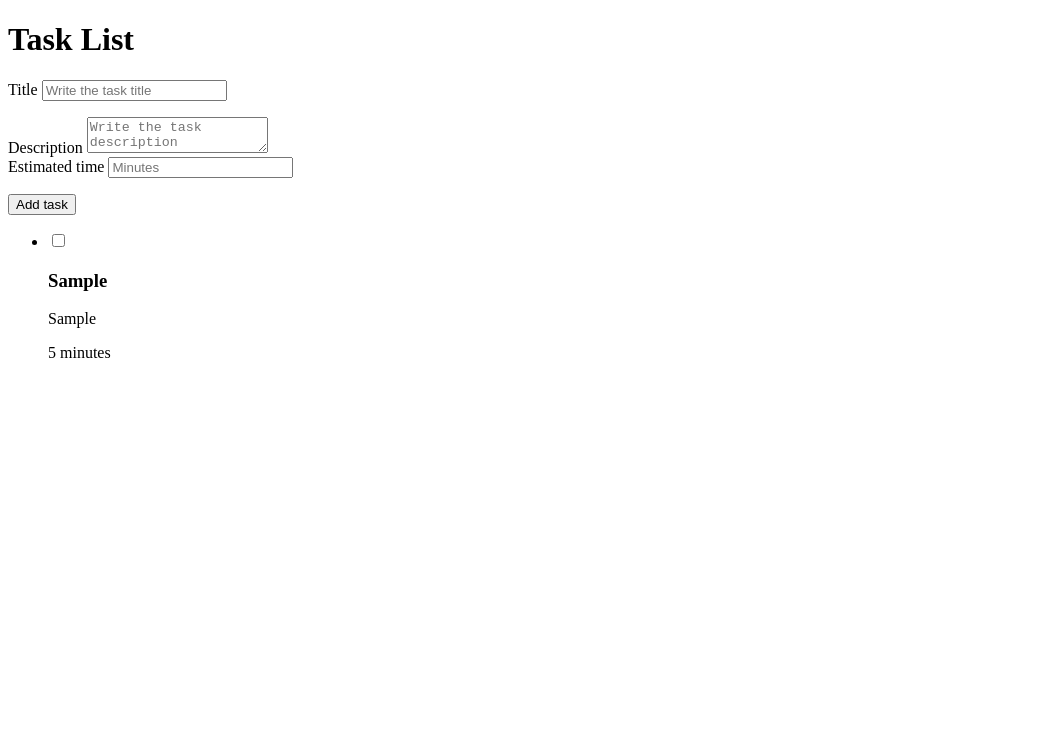
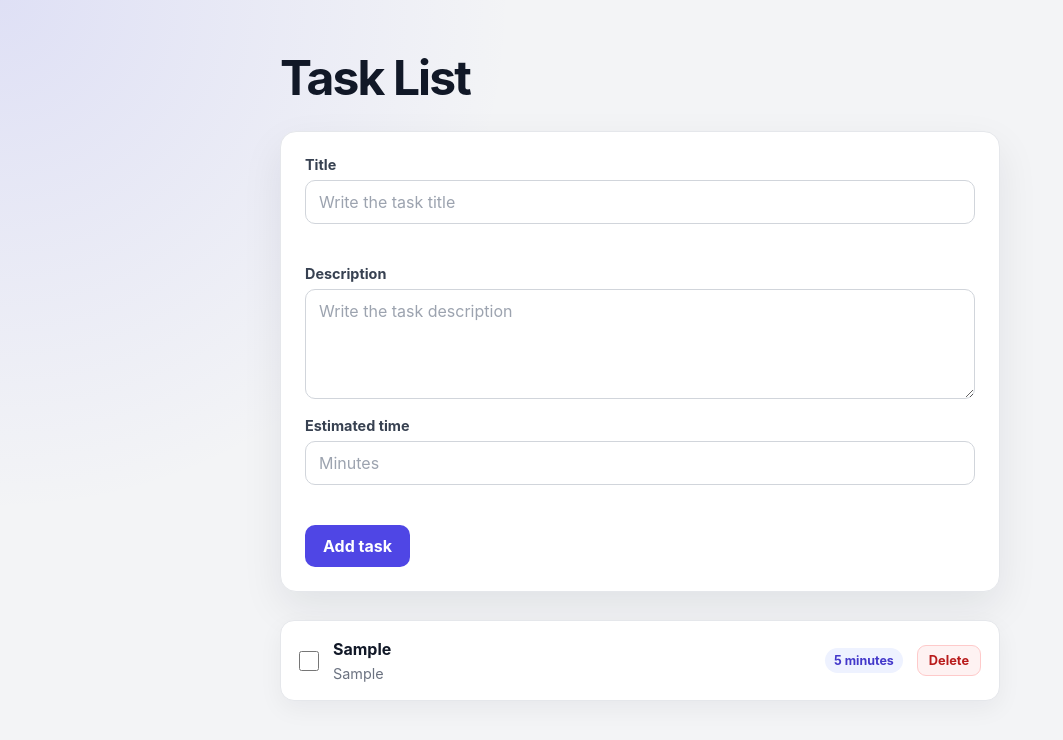
Before and after one commit to aishend/simple-todo, a plain HTML site: page index.html in a window 1280 px wide. Both pictures are taken after typing "Sample", "Sample", "5" into the empty fields and a click on the button "Add task". Shown: the whole page, without its empty margins (0-1063 px from the left). Drawn offline with Linux system fonts and the light colour scheme.

Commit message:
cleaned and refactored code

```diff
--- a/index.html
+++ b/index.html
@@ -4,6 +4,7 @@
   <meta charset="UTF-8" />
   <meta name="viewport" content="width=device-width, initial-scale=1.0" />
   <title>Task List</title>
+  <link rel="stylesheet" href="styles.css" />
 </head>
 <body>
   <main>
--- a/script.js
+++ b/script.js
@@ -36,12 +36,19 @@ function setTaskCompleted(taskId, completed) {
   }
 }
 
-function createTaskListItem(task) {
-  const item = document.createElement("li");
+function deleteTask(taskId) {
+  const taskIndex = tasks.findIndex(({ id }) => id === taskId);
+
+  if (taskIndex === -1) {
+    return;
+  }
+
+  tasks.splice(taskIndex, 1);
+  renderTasks();
+}
+
+function createCompletionCheckbox(task) {
   const checkbox = document.createElement("input");
-  const title = document.createElement("h3");
-  const description = document.createElement("p");
-  const estimatedTime = document.createElement("span");
 
   checkbox.type = "checkbox";
   checkbox.checked = task.completed;
@@ -50,15 +57,42 @@ function createTaskListItem(task) {
     `Toggle completion for task: ${task.title}`,
   );
 
+  checkbox.addEventListener("change", (event) => {
+    setTaskCompleted(task.id, event.currentTarget.checked);
+  });
+
+  return checkbox;
+}
+
+function createDeleteButton(task) {
+  const button = document.createElement("button");
+
+  button.type = "button";
+  button.className = "delete-button";
+  button.textContent = "Delete";
+  button.setAttribute("aria-label", `Delete task: ${task.title}`);
+  button.addEventListener("click", () => deleteTask(task.id));
+
+  return button;
+}
+
+function createTaskListItem(task) {
+  const item = document.createElement("li");
+  const title = document.createElement("h3");
+  const description = document.createElement("p");
+  const estimatedTime = document.createElement("span");
+
   title.textContent = task.title;
   description.textContent = task.description;
   estimatedTime.textContent = `${task.estimatedTime} minutes`;
 
-  checkbox.addEventListener("change", (event) => {
-    setTaskCompleted(task.id, event.currentTarget.checked);
-  });
-
-  item.append(checkbox, title, description, estimatedTime);
+  item.append(
+    createCompletionCheckbox(task),
+    title,
+    description,
+    estimatedTime,
+    createDeleteButton(task),
+  );
 
   return item;
 }
--- /dev/null
+++ b/styles.css
@@ -0,0 +1,263 @@
+:root {
+  color-scheme: light;
+  font-family:
+    Inter, ui-sans-serif, system-ui, -apple-system, BlinkMacSystemFont, "Segoe UI",
+    sans-serif;
+  color: #1f2937;
+  background: #f3f4f6;
+  font-synthesis: none;
+}
+
+* {
+  box-sizing: border-box;
+}
+
+body {
+  min-width: 320px;
+  min-height: 100vh;
+  margin: 0;
+  padding: 48px 20px;
+  background:
+    radial-gradient(circle at top left, rgb(99 102 241 / 14%), transparent 32rem),
+    #f3f4f6;
+}
+
+main {
+  width: min(100%, 720px);
+  margin: 0 auto;
+}
+
+h1 {
+  margin: 0 0 24px;
+  color: #111827;
+  font-size: clamp(2rem, 6vw, 3rem);
+  letter-spacing: -0.04em;
+}
+
+#task-form {
+  display: grid;
+  gap: 18px;
+  padding: 24px;
+  border: 1px solid #e5e7eb;
+  border-radius: 16px;
+  background: #ffffff;
+  box-shadow: 0 16px 40px rgb(15 23 42 / 8%);
+}
+
+#task-form > div {
+  display: grid;
+  gap: 7px;
+}
+
+label {
+  color: #374151;
+  font-size: 0.9rem;
+  font-weight: 650;
+}
+
+input,
+textarea,
+button {
+  font: inherit;
+}
+
+input[type="text"],
+input[type="number"],
+textarea {
+  width: 100%;
+  border: 1px solid #d1d5db;
+  border-radius: 10px;
+  padding: 11px 13px;
+  color: #111827;
+  background: #ffffff;
+  outline: none;
+  transition: border-color 150ms ease, box-shadow 150ms ease;
+}
+
+textarea {
+  min-height: 110px;
+  resize: vertical;
+}
+
+input[type="text"]:focus,
+input[type="number"]:focus,
+textarea:focus {
+  border-color: #6366f1;
+  box-shadow: 0 0 0 3px rgb(99 102 241 / 16%);
+}
+
+input::placeholder,
+textarea::placeholder {
+  color: #9ca3af;
+}
+
+#title-error,
+#estimated-time-error {
+  min-height: 1.2em;
+  margin: 0;
+  color: #dc2626;
+  font-size: 0.82rem;
+}
+
+button[type="submit"] {
+  justify-self: start;
+  border: 0;
+  border-radius: 10px;
+  padding: 11px 18px;
+  color: #ffffff;
+  background: #4f46e5;
+  font-weight: 700;
+  cursor: pointer;
+  transition: background 150ms ease, transform 150ms ease;
+}
+
+button[type="submit"]:hover {
+  background: #4338ca;
+}
+
+button[type="submit"]:active {
+  transform: translateY(1px);
+}
+
+button[type="submit"]:focus-visible {
+  outline: 3px solid rgb(99 102 241 / 30%);
+  outline-offset: 3px;
+}
+
+#empty-message {
+  margin: 28px 0 0;
+  padding: 28px;
+  border: 1px dashed #cbd5e1;
+  border-radius: 14px;
+  color: #64748b;
+  text-align: center;
+}
+
+#task-list {
+  display: grid;
+  gap: 12px;
+  margin: 28px 0 0;
+  padding: 0;
+  list-style: none;
+}
+
+#task-list li {
+  display: grid;
+  grid-template-columns: auto minmax(0, 1fr) auto auto;
+  align-items: center;
+  gap: 6px 14px;
+  padding: 18px;
+  border: 1px solid #e5e7eb;
+  border-radius: 14px;
+  background: #ffffff;
+  box-shadow: 0 8px 24px rgb(15 23 42 / 5%);
+}
+
+#task-list input[type="checkbox"] {
+  grid-row: 1 / span 2;
+  width: 20px;
+  height: 20px;
+  margin: 0;
+  accent-color: #4f46e5;
+  cursor: pointer;
+}
+
+#task-list h3,
+#task-list p {
+  overflow-wrap: anywhere;
+}
+
+#task-list h3 {
+  margin: 0;
+  color: #111827;
+  font-size: 1rem;
+}
+
+#task-list input:checked + h3 {
+  color: #9ca3af;
+  text-decoration: line-through;
+}
+
+#task-list p {
+  grid-column: 2;
+  margin: 0;
+  color: #6b7280;
+  font-size: 0.9rem;
+}
+
+#task-list input:checked ~ p {
+  color: #9ca3af;
+}
+
+#task-list span {
+  grid-column: 3;
+  grid-row: 1 / span 2;
+  border-radius: 999px;
+  padding: 5px 9px;
+  color: #4338ca;
+  background: #eef2ff;
+  font-size: 0.78rem;
+  font-weight: 700;
+  white-space: nowrap;
+}
+
+.delete-button {
+  grid-column: 4;
+  grid-row: 1 / span 2;
+  align-self: center;
+  border: 1px solid #fecaca;
+  border-radius: 9px;
+  padding: 7px 11px;
+  color: #b91c1c;
+  background: #fef2f2;
+  font-size: 0.8rem;
+  font-weight: 700;
+  cursor: pointer;
+  transition: border-color 150ms ease, background 150ms ease, color 150ms ease;
+}
+
+.delete-button:hover {
+  border-color: #fca5a5;
+  color: #991b1b;
+  background: #fee2e2;
+}
+
+.delete-button:focus-visible {
+  outline: 3px solid rgb(239 68 68 / 22%);
+  outline-offset: 3px;
+}
+
+@media (max-width: 520px) {
+  body {
+    padding: 28px 14px;
+  }
+
+  #task-form {
+    padding: 18px;
+  }
+
+  #task-list li {
+    grid-template-columns: auto 1fr;
+  }
+
+  #task-list span {
+    grid-column: 2;
+    grid-row: auto;
+    justify-self: start;
+  }
+
+  .delete-button {
+    grid-column: 2;
+    grid-row: auto;
+    justify-self: start;
+  }
+}
+
+@media (prefers-reduced-motion: reduce) {
+  *,
+  *::before,
+  *::after {
+    scroll-behavior: auto !important;
+    transition: none !important;
+  }
+}
```
